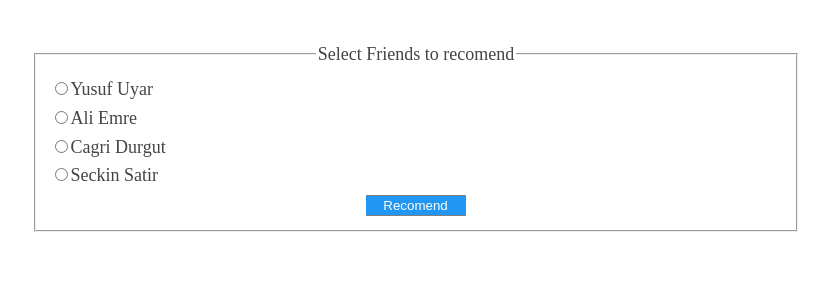
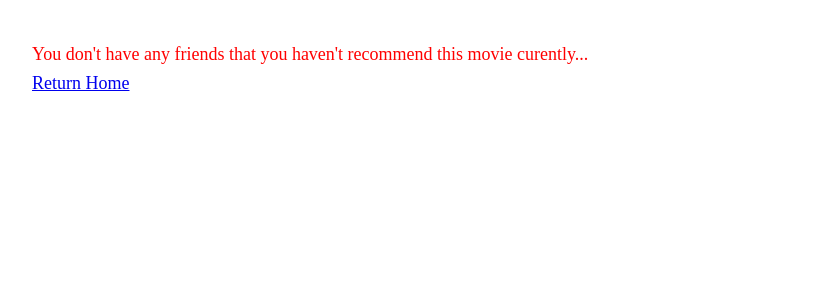
Before and after one commit to Y-Yosu/MovieSystem, a PHP site: page /recommend.php in a window 1280 px wide. Shown: the top 300 px of the page, without its empty margins (224-1053 px from the left). Run offline with PHP 8.4, Linux system fonts and the light colour scheme; the visitor is signed in with stand-in values (Sample User, id 1); tables that the repository leaves empty or names only in its code hold one stand-in row (values such as "Sample post"); a stand-in replaces the project's code that opens the database connection.

Commit message:
recommendFix

```diff
--- a/moviePage.php
+++ b/moviePage.php
@@ -293,7 +293,7 @@
                     if($rentStatus == "Ongoing") echo "<p style=\"color: green;\">Already Rented</p>";
                     else echo "<form method=\"post\" style=\"display: inline;\"><button type=\"submit\" name=\"Rent\" class=\"rentButton\">Rent for: $cost</button></form>"
                 ?><br><br>
-                <form method="post" class="example"><button name="recomend" type="submit" style="width: 100px;" >Recommend</button></form>
+                <form method="post" action="recommend.php" class="example"><button name="recommend" type="submit" style="width: 100px;" >Recommend</button></form>
                 <hr style="width: 500px; text-align:left; margin-left:0">
                 <?php
                 if($userrated )
--- a/recommend.php
+++ b/recommend.php
@@ -1,6 +1,27 @@
 <?php
+    function debug_to_console($data) {
+        $output = $data;
+        if (is_array($output))
+            $output = implode(',', $output);
+
+        echo "<script>console.log('Debug Objects: " . $output . "' );</script>";
+    }
+?>
+<?php
+    require_once 'connect.php';
     session_start();
     $error = "";
+    $sid = $_SESSION['sid'];
+    $movieId = $_SESSION['goToMovie'];
+
+    if(isset($_POST['recomend'])) {
+        $toFriend = $_POST['f1'];
+        $query = "INSERT INTO recommend (recommender_id, receiver_id, f_id) VALUES ('".$sid."', '".$toFriend."', '".$movieId."' )";
+        $result = $con->query($query);
+
+        header("Location: home.php");
+    }
+
 ?>
 
 <!DOCTYPE html>
@@ -97,16 +118,32 @@
     </style>
 </head>
     <body>
-        <form action="/html/tags/html_form_tag_action.cfm" method="post" class="example">
-            <fieldset>
-                <legend style="text-align: center;">Select Friends to recomend</legend>
-                <input type="radio" name="f1" id="track" value="track" /><label for="track">Yusuf Uyar</label><br/>
-                <input type="radio" name="f2" id="event" value="event"  /><label for="event">Ali Emre</label><br/>
-                <input type="radio" name="f3" id="message" value="message" /><label for="message">Cagri Durgut</label><br/>
-                <input type="radio" name="f3" id="message" value="message" /><label for="message">Seckin Satir</label><br/>
-                <div style="text-align: center;"><button name="recomend" type="submit" style="width: 100px;" >Recomend</button></div>
-            </fieldset>
+        <?php
+            $query = "SELECT U.user_id, U.user_name, U.user_mail, U.user_surname FROM user as U, add_friend as A WHERE ( A.adder_id = '".$_SESSION['sid']."' AND U.user_id = A.added_id AND A.request_status = 'Accepted' AND NOT EXISTS ( SELECT * FROM recommend as R WHERE R.receiver_id = U.user_id AND R.f_id = '".$_SESSION['goToMovie']."' ) )OR ( A.added_id = '".$_SESSION['sid']."' AND U.user_id = A.adder_id AND A.request_status = 'Accepted' AND NOT EXISTS ( SELECT * FROM recommend as R WHERE R.receiver_id = U.user_id AND R.f_id = '".$_SESSION['goToMovie']."' ) )";
+            $result = mysqli_query($con, $query);
+            if($result == true)
+                $count = mysqli_num_rows($result);
+            if($result == true && $count != 0){
+                echo "
+                <form method=\"post\" class=\"example\">
+                    <fieldset>
+                        <legend style=\"text-align: center;\">Select Friends to recomend</legend>
+                ";
 
+                while($row = mysqli_fetch_array($result)) {
+                    echo "
+                    <input type=\"radio\" name=\"f1\" id=\"track\" value=\"" . $row['user_id'] . "\" /><label for=\"track\">" . $row['user_name'] . " " . $row['user_surname'] . " " . $row['user_mail'] . "</label><br/>";
+                }
+                echo "
+                    <div style=\"text-align: center;\"><button name=\"recomend\" type=\"submit\" style=\"width: 100px;\" >Recommend</button></div>
+                </fieldset>
+                ";
+            }
+            else {
+                echo "<p style=\"text-align: left; color: red;\">You don't have any friends that you haven't recommend this movie curently...</p><br><a href=\"home.php\">Return Home</a>";
+            }
+
+        ?>
         </form>
     </body>
 </html>
```
